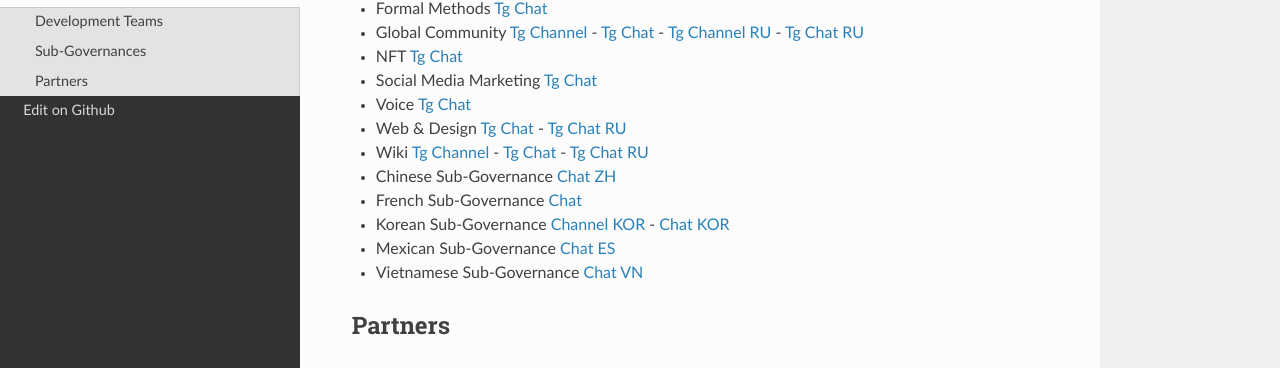
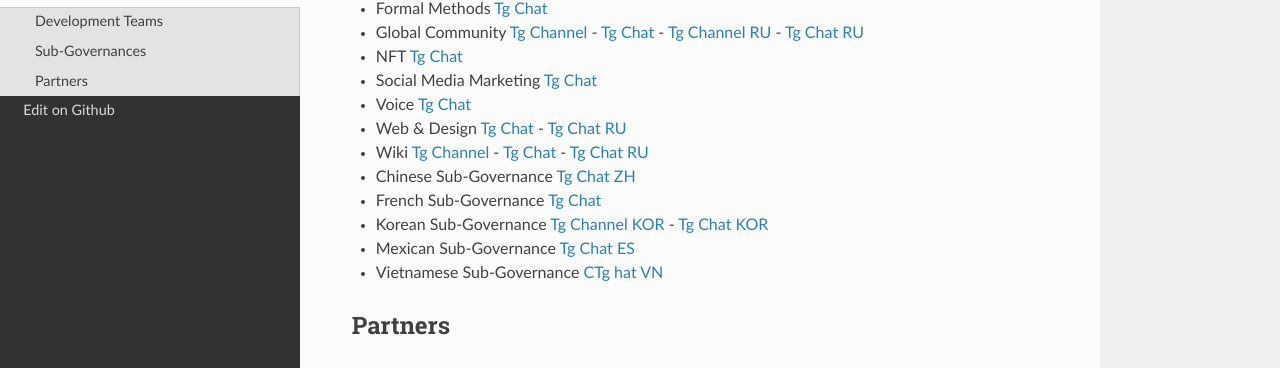
Before and after one commit to OCamlPro/www.freeton.link, a Sphinx documentation site: the page built from sphinx/local.rst, in a window 1280 px wide and 900 px high, scrolled down 553 px. Shown: the part 298-666 px from the top of the window. Built offline with Sphinx 7.4.7 and the Read the Docs theme 2.0.0, drawn with Linux system fonts in a browser that asks for light colours; the version number could not be read and is left out.

Commit message:
petits changements

```diff
--- a/sphinx/local.rst
+++ b/sphinx/local.rst
@@ -35,11 +35,11 @@ Sub-Governances
 * Voice `Tg Chat <https://t.me/commVoice_freeton>`_
 * Web & Design `Tg Chat <https://t.me/web_design_freeton>`_ - `Tg Chat RU <https://t.me/web_design_subgov>`_
 * Wiki `Tg Channel <https://t.me/freetonwiki>`_ - `Tg Chat <https://t.me/freeton_wiki>`_ - `Tg Chat RU <https://t.me/freetonwiki_chat>`_
-* Chinese Sub-Governance `Chat ZH <https://t.me/freeton_china>`_
-* French Sub-Governance `Chat <https://t.me/gramfr>`_
-* Korean Sub-Governance `Channel KOR <https://t.me/tonkoreaorg_channel>`_ - `Chat KOR <https://t.me/tonkoreaorg>`_
-* Mexican Sub-Governance `Chat ES <https://t.me/freeton_mexico>`_
-* Vietnamese Sub-Governance `Chat VN <https://t.me/freetonvn>`_
+* Chinese Sub-Governance `Tg Chat ZH <https://t.me/freeton_china>`_
+* French Sub-Governance `Tg Chat <https://t.me/gramfr>`_
+* Korean Sub-Governance `Tg Channel KOR <https://t.me/tonkoreaorg_channel>`_ - `Tg Chat KOR <https://t.me/tonkoreaorg>`_
+* Mexican Sub-Governance `Tg Chat ES <https://t.me/freeton_mexico>`_
+* Vietnamese Sub-Governance `CTg hat VN <https://t.me/freetonvn>`_
 
 Partners
 ~~~~~~~~
```
Also changed, not shown: sphinx/user.rst (+25 -29 lines).
